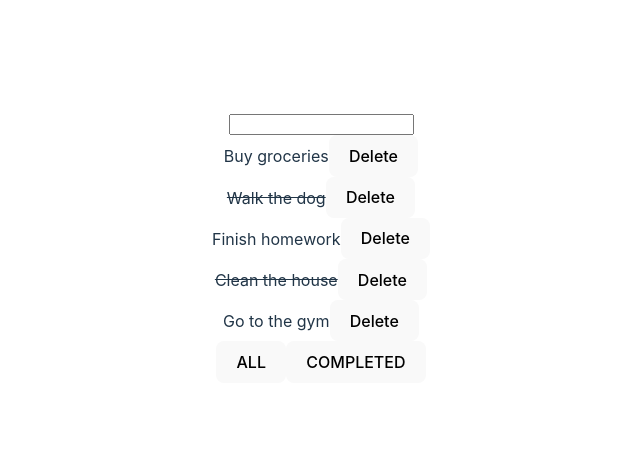
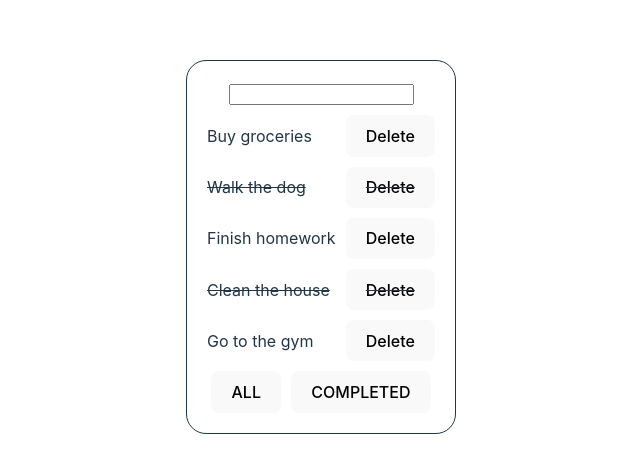
Before and after one commit to godidev/Todo-Ts, a React (Vite) app: page / in a window 1280 px wide. Shown: the part 153-626 px from the top of the page, without its empty margins (319-959 px from the left). Built offline with nearby package versions, Linux system fonts and the light colour scheme.

Commit message:
feat: add simple styling to list

```diff
--- a/src/App.tsx
+++ b/src/App.tsx
@@ -62,7 +62,7 @@ function App() {
   }
 
   return (
-    <>
+    <div className='container'>
       <Header handleSubmit={handleSubmit} />
       <Todos
         todos={filteredTodos}
@@ -70,7 +70,7 @@ function App() {
         handleComplete={handleComplete}
       />
       <Footer handleChangeFilter={handleChangeFilter} />
-    </>
+    </div>
   )
 }
 
--- a/src/components/Footer.tsx
+++ b/src/components/Footer.tsx
@@ -7,7 +7,7 @@ type Props = {
 
 function Footer({ handleChangeFilter }: Props): JSX.Element {
   return (
-    <div>
+    <footer>
       {Object.entries(filterSel).map(([key, value]) => {
         return (
           <button key={key} onClick={() => handleChangeFilter(value)}>
@@ -15,7 +15,7 @@ function Footer({ handleChangeFilter }: Props): JSX.Element {
           </button>
         )
       })}
-    </div>
+    </footer>
   )
 }
 export default Footer
--- a/src/components/Todo.tsx
+++ b/src/components/Todo.tsx
@@ -22,7 +22,7 @@ const Todo: React.FC<Props> = ({
     textDecoration: completed ? 'line-through' : 'none',
   }
   return (
-    <div style={styles}>
+    <div style={styles} className='todo-item'>
       <span onClick={() => handleComplete({ id, completed: !completed })}>
         {title}
       </span>
--- a/src/components/Todos.tsx
+++ b/src/components/Todos.tsx
@@ -15,7 +15,7 @@ interface Props {
 
 const Todos: React.FC<Props> = ({ todos, handleDelete, handleComplete }) => {
   return (
-    <div>
+    <div className='todos-list'>
       {todos.map(({ id, title, completed }) => (
         <Todo
           key={id}
--- a/src/index.css
+++ b/src/index.css
@@ -55,6 +55,46 @@ button:focus-visible {
   outline: 4px auto -webkit-focus-ring-color;
 }
 
+#root {
+  display: flex;
+  justify-content: center;
+  align-items: center;
+}
+
+.container {
+  border: 1px solid;
+  padding: 20px;
+  border-radius: 20px;
+  -webkit-box-shadow: 5px 5px 20px -3px rgba(255, 255, 255, 0.56);
+  box-shadow: 5px 5px 20px -3px rgba(255, 255, 255, 0.56);
+}
+
+.todos-list {
+  display: flex;
+  flex-direction: column;
+  gap: 10px;
+  margin: 10px 0;
+}
+
+.todo-item {
+  display: flex;
+  justify-content: space-between;
+  align-items: center;
+  gap: 10px;
+  position: relative;
+  text-align: left;
+}
+
+.todo-item button {
+  height: 50%;
+}
+
+footer {
+  display: flex;
+  justify-content: center;
+  gap: 10px;
+}
+
 @media (prefers-color-scheme: light) {
   :root {
     color: #213547;
```
